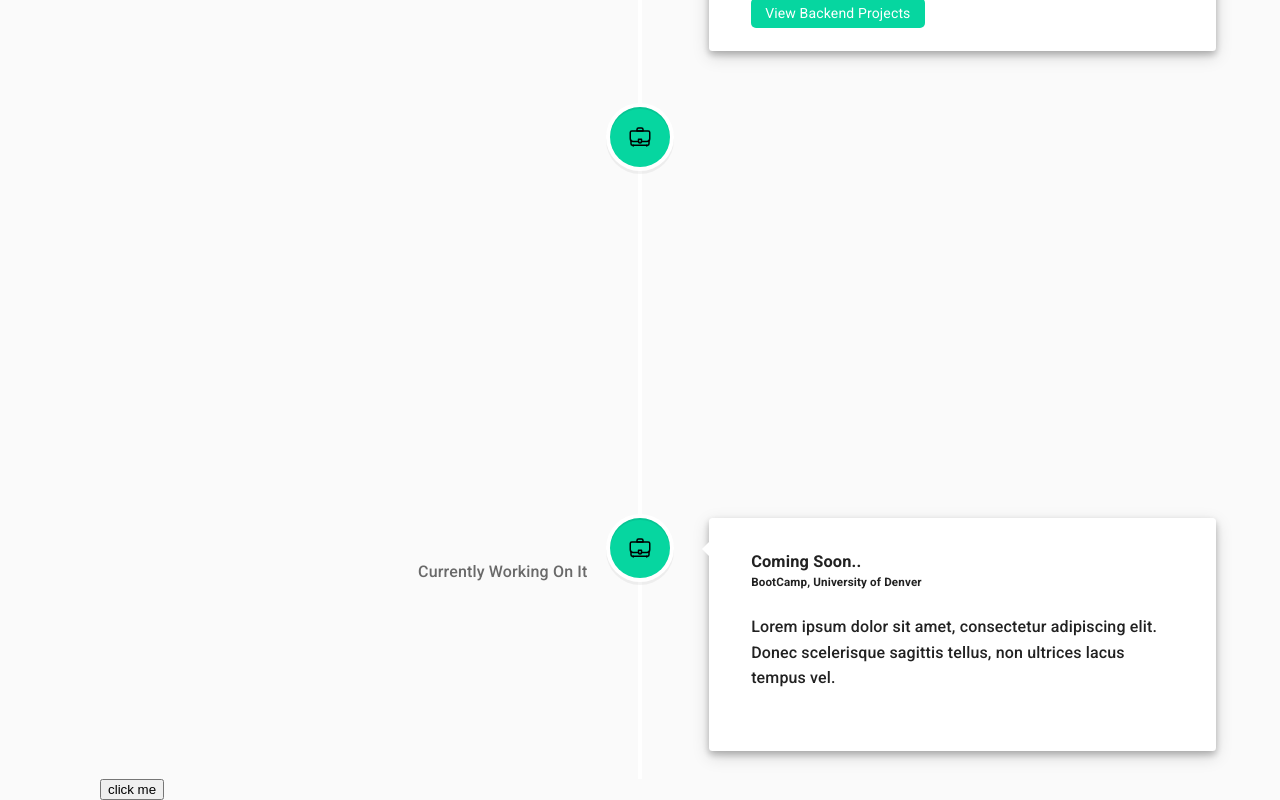
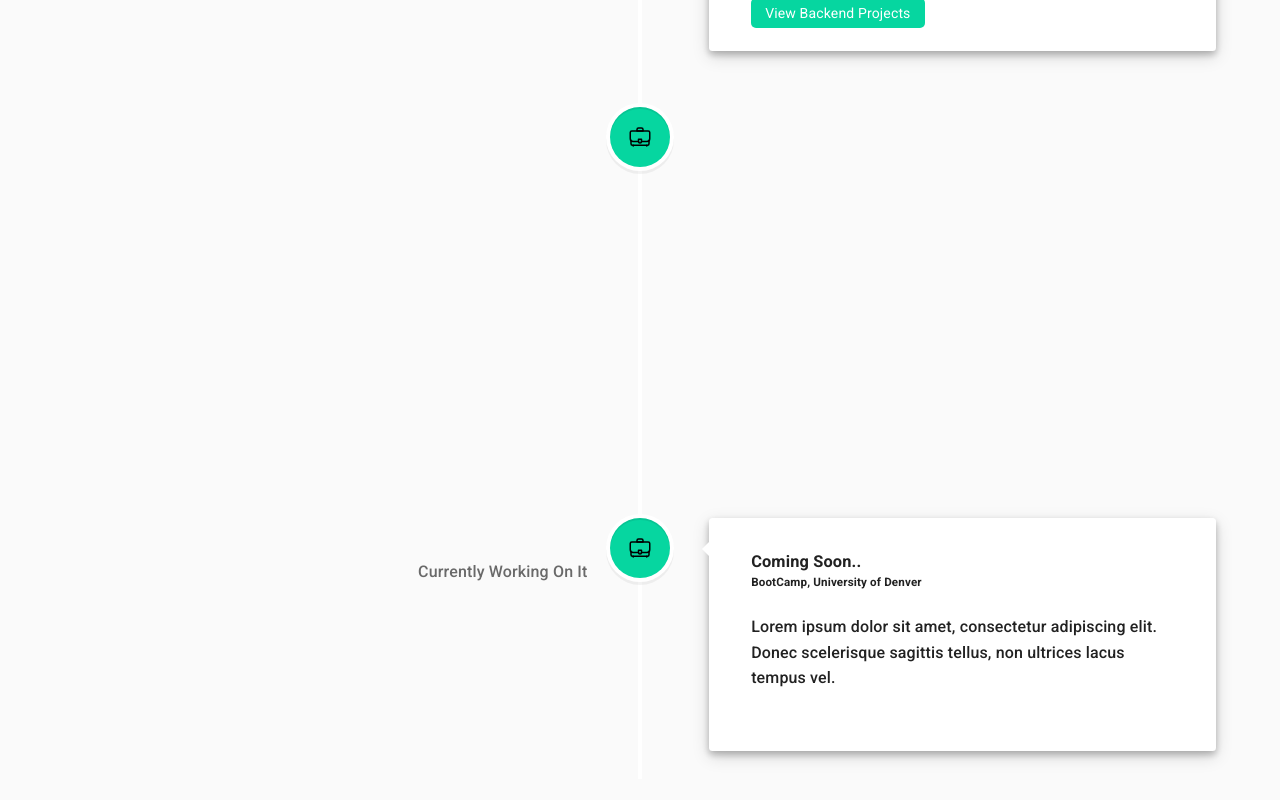
Before and after one commit to abanae/First_REACTAPP_Portfolio, a React (Create React App) app: page / in a window 1280 px wide. Shown: the part 1477-2277 px from the top of the page. After the commit the page ends 2256 px from the top, so only its background shows below. Built offline with nearby package versions, Linux system fonts and the light colour scheme.

Commit message:
onclick handle in navbar & added 2 new files

```diff
--- a/src/App.js
+++ b/src/App.js
@@ -15,15 +15,17 @@ function App() {
   // switch(toRender){
   //   case 'home':
   //      return <Timeline/>
+  //      case 'aboutme':
+  //      return <AboutMe/>
   // }
   if(toRender === 'home'){
-
 return <Timeline/>;
   }else if (toRender === 'aboutme'){
     return <AboutMe/>;
   }
 }
-const handleClick = () => {
+const handleClick = (name) => {
+  console.log(name);
   if (toRender === 'aboutme'){
     setToRender('home');
   }else if (toRender === 'home'){
@@ -32,9 +34,8 @@ const handleClick = () => {
 }
   return (
     <div>
-      <Navbar />
+      <Navbar handleClick={handleClick}/>
 {handleRender()}
-<button style={{marginLeft: '100px'}} onClick={handleClick}>click me</button>
     </div>
 
   );
--- a/src/components/AboutMe.jsx
+++ b/src/components/AboutMe.jsx
@@ -3,7 +3,7 @@ import  Image from '../image/portrait.jpeg';
 import Typical from 'react-typical';
 
 const AboutMe = () => {
-    const [expertises, setExpertise] = useState([
+    const [expertises] = useState([
         { title: 'WEB DEVELOPMENT', body: 'I have experience building websites and chrome extentions using JavaScript,React,HTML,CSS', id: 1 },
         { title: 'DATA STRUCTURES & ALGORITHMS', body: 'As coming from the CS background, I have good grasp over fundamental concepts of DSA', id: 2 }
       ])
--- a/src/components/Navbar.jsx
+++ b/src/components/Navbar.jsx
@@ -83,7 +83,7 @@ const useStyles = makeStyles((theme) => ({
   },
 }));
 
-export default function MiniDrawer() {
+export default function MiniDrawer(props) {
   const classes = useStyles();
   const theme = useTheme();
   const [open, setOpen] = React.useState(false);
@@ -143,7 +143,8 @@ export default function MiniDrawer() {
         <Divider />
         <List>
           {['About Me', 'Resume', 'Projects', 'Contact Me'].map((text, index) => (
-            <ListItem button key={text}>
+            <ListItem button key={text} onClick={() => props.handleClick(text)}
+            >
               <ListItemIcon>{index % 2 === 0 ? <InboxIcon /> : <MailIcon />}</ListItemIcon>
               <ListItemText primary={text} />
             </ListItem>
```
Also changed, not shown: src/components/ContactMe.jsx (added), src/components/Footer.jsx (added).
